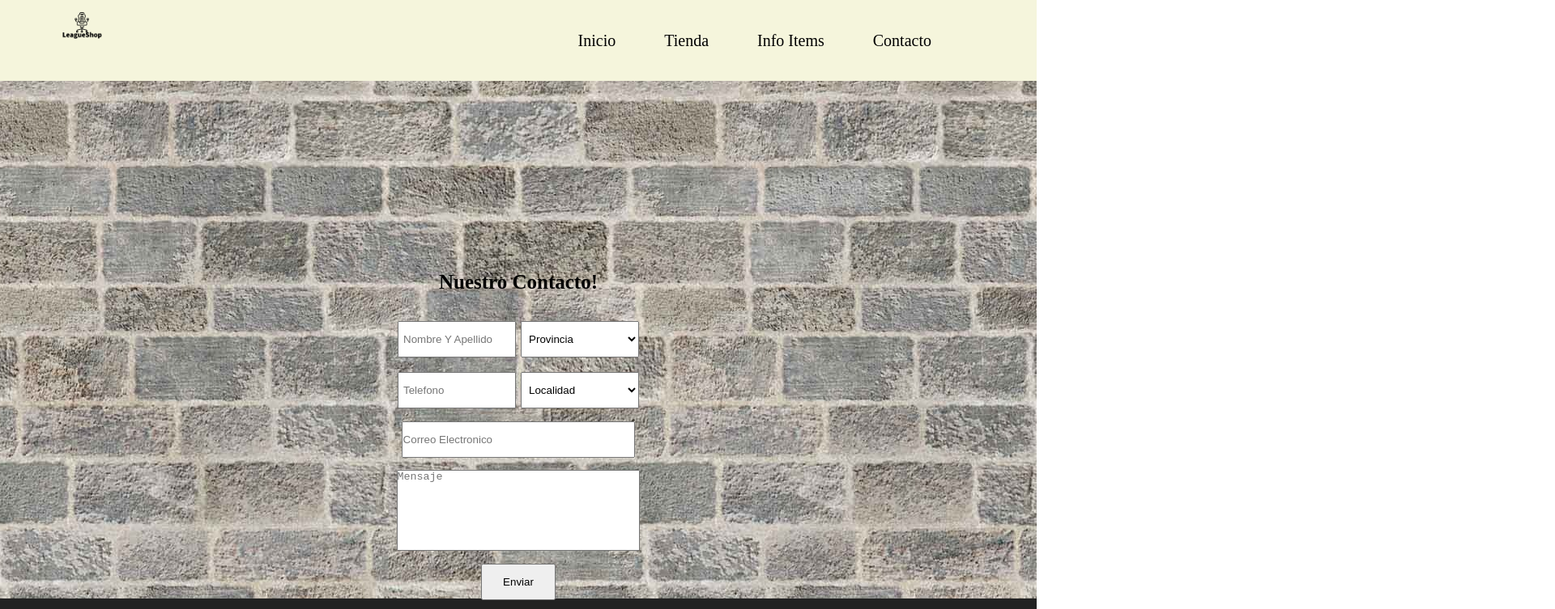
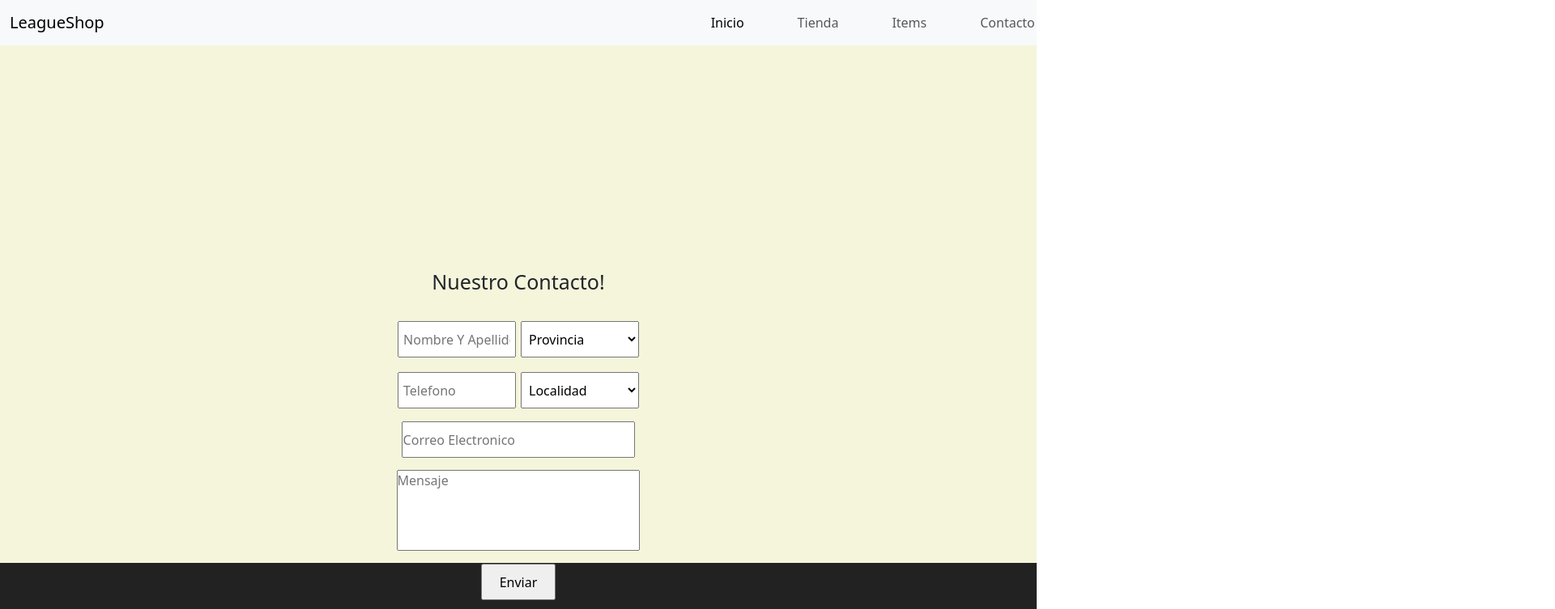
Before and after one commit to Tr1kZin/PreEntrega2Bautista.github.io, a plain HTML site: page pages/contacto.html in a window 1280 px wide. Shown: the top 753 px of the page at 81% size, 1920 px wide, since content can reach past the window. Drawn offline with nearby package versions, Linux system fonts and the light colour scheme.

Commit message:
agregue nuevas cosas

```diff
--- a/css/styles.css
+++ b/css/styles.css
@@ -36,7 +36,7 @@
 }
 .cabecera{
 
-    background-color:beige;
+    background-color: white;
     overflow: hidden;
     width: 100%;
     height: 100px;
@@ -527,6 +527,10 @@ border-radius: 40%;
 
 }
 
+.contacto{
+    background-color: beige ;
+}
+
 /* medias globales */
 
 
--- a/pages/contacto.html
+++ b/pages/contacto.html
@@ -1,6 +1,7 @@
 <!DOCTYPE html>
 <html lang="en">
 <head>
+    <link href="https://cdn.jsdelivr.net/npm/bootstrap@5.3.0/dist/css/bootstrap.min.css" rel="stylesheet" integrity="sha384-9ndCyUaIbzAi2FUVXJi0CjmCapSmO7SnpJef0486qhLnuZ2cdeRhO02iuK6FUUVM" crossorigin="anonymous">
 
     <link rel="stylesheet" href="../css/styles.css">
     <meta charset="UTF-8">
@@ -10,20 +11,29 @@
     <link rel="shortcut icon" href="../imagenes-logos/logolol.jpg" type="image/x-icon">
 </head>
 <body>
-    <main class="main">
-        <section class="contenedor-1">
-            <header class="cabecera">
-                <div class="logo">
-                    <img src="../imagenes-logos/Mi proyecto-1.png" alt="logoLeagueshop">
-                </div>
-                <nav class="navegacion">
-                    <a href="../index.html" class="link">Inicio</a>
-                    <a href="../pages/tienda.html" class="link">Tienda</a>
-                    <a href="../pages/infoItems.html" class="link">Info Items</a>
-                    <a href="#" class="link">Contacto</a>
 
-                </nav>
-            </header>
+    <nav class="navbar navbar-expand-lg bg-body-tertiary">
+        <div class="container-fluid">
+          <a class="navbar-brand" href="#">LeagueShop</a>
+          <button class="navbar-toggler" type="button" data-bs-toggle="collapse" data-bs-target="#navbarNavAltMarkup" aria-controls="navbarNavAltMarkup" aria-expanded="false" aria-label="Toggle navigation">
+            <span class="navbar-toggler-icon"></span>
+          </button>
+          <div class="collapse navbar-collapse" id="navbarNavAltMarkup">
+            <div class="navbar-nav">
+              <a class="nav-link active" aria-current="page" href="../index.html">Inicio</a>
+              <a class="nav-link" href="../pages/tienda.html">Tienda</a>
+              <a class="nav-link" href="../pages/infoItems.html">Items</a>
+              <a class="nav-link " href="../pages/contacto.html">Contacto</a>
+            </div>
+          </div>
+        </div>
+      </nav>
+
+
+
+
+
+
 
             <section class="contacto">
                 <div class="formulario">
@@ -111,5 +121,13 @@
             </section>
 
 
+
+
+
+
+
+            <script src="https://cdn.jsdelivr.net/npm/bootstrap@5.3.0/dist/js/bootstrap.bundle.min.js" integrity="sha384-geWF76RCwLtnZ8qwWowPQNguL3RmwHVBC9FhGdlKrxdiJJigb/j/68SIy3Te4Bkz" crossorigin="anonymous"></script>
+
+
 </body>
 </html>
```
Also changed, not shown: pages/tienda.html (+3 -3 lines).
